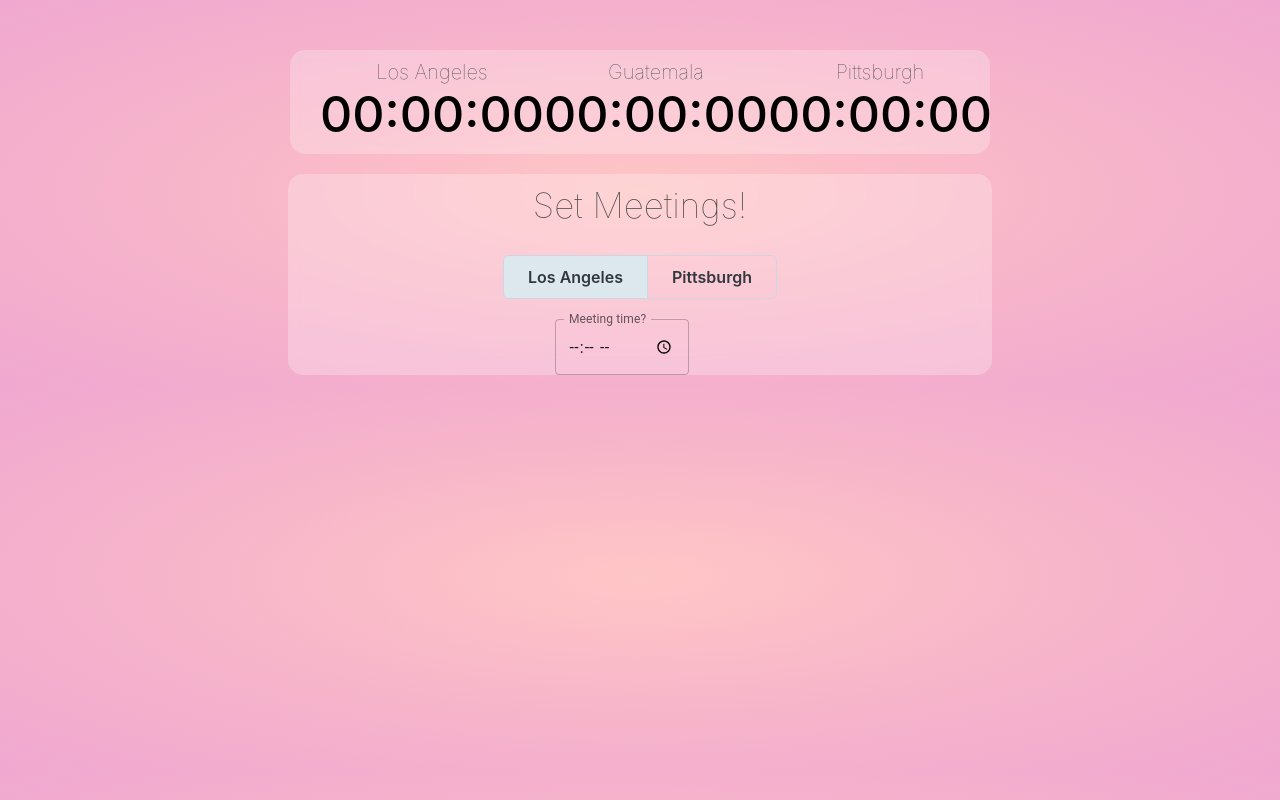
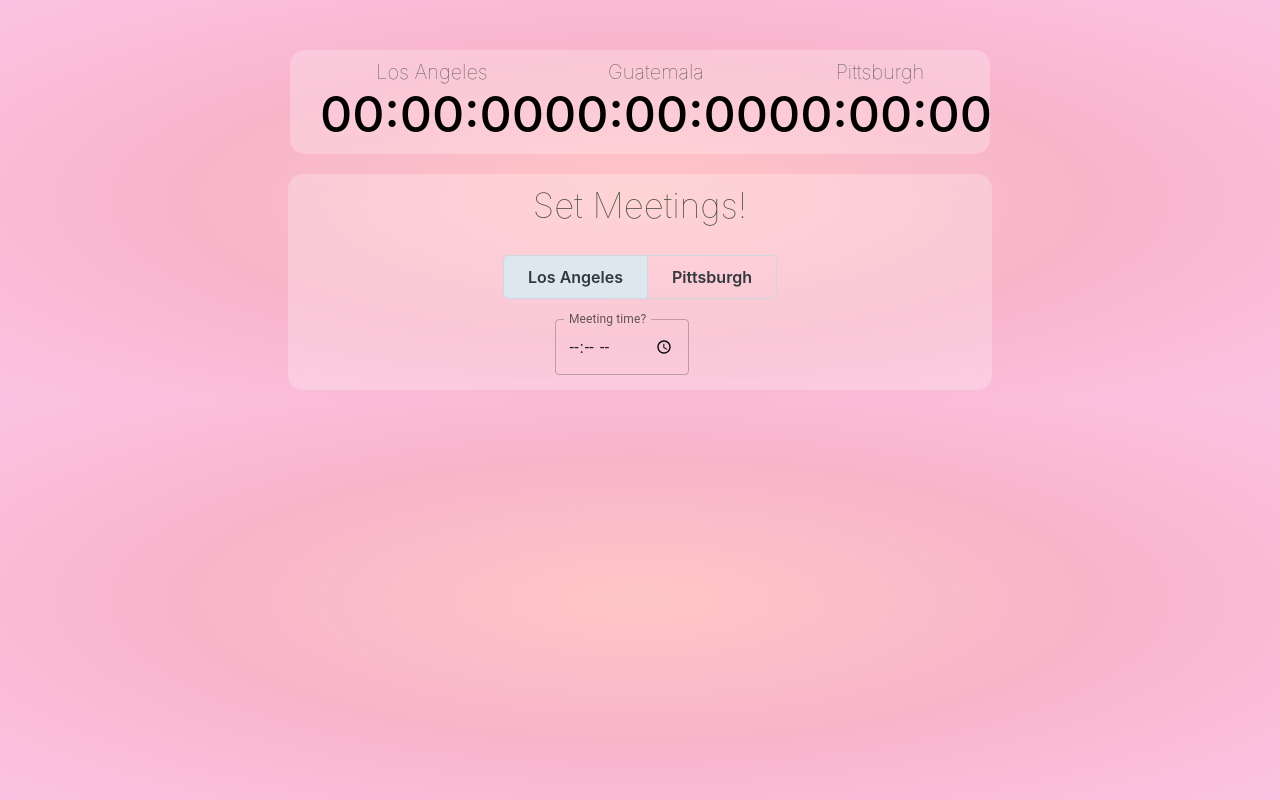
Before and after one commit to Luesf/timezones, a React (Create React App) app: page / in a window 1280 px wide. Built offline with nearby package versions, Linux system fonts and the light colour scheme; no server answers; some icons are missing.

Commit message:
background color changes

```diff
--- a/src/app/App.css
+++ b/src/app/App.css
@@ -1,3 +1,3 @@
 body {
-  background: radial-gradient( #FFC6C6, #F7B5CA, #F0A8D0);
+  background: radial-gradient( #FFC6C6, #F7B5CA, #fdc2e3);
 }
--- a/src/components/Conversions/Conversion.css
+++ b/src/components/Conversions/Conversion.css
@@ -53,6 +53,7 @@
     align-items: center;
     justify-content: center;
     gap: 20px;
+    padding-bottom: 15px;
 }
 
 .input-group {
@@ -86,7 +87,7 @@
     padding: 12px 20px 12px 20px;
     margin: 7px 40px 7px 40px;
     color: #624E88;
-    background: linear-gradient(to bottom,#fad2d2, #f8c5d5, #f1b9d8);
+    background: linear-gradient(to bottom,#fad2d2, #f8c5d5, #fdc2e3);
     border-radius: 15px;
 }
 
```
